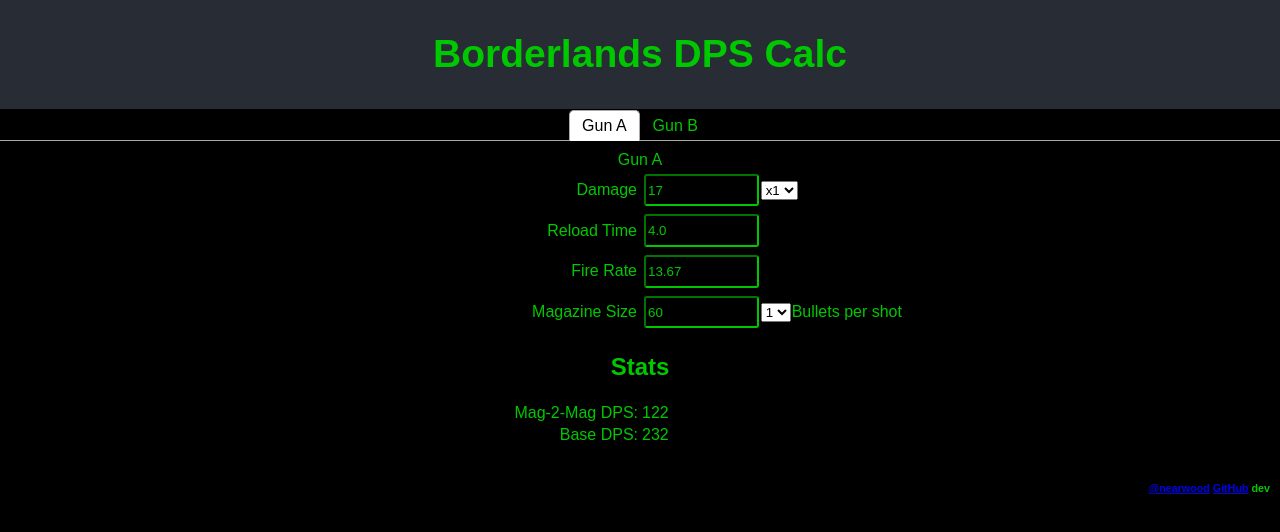
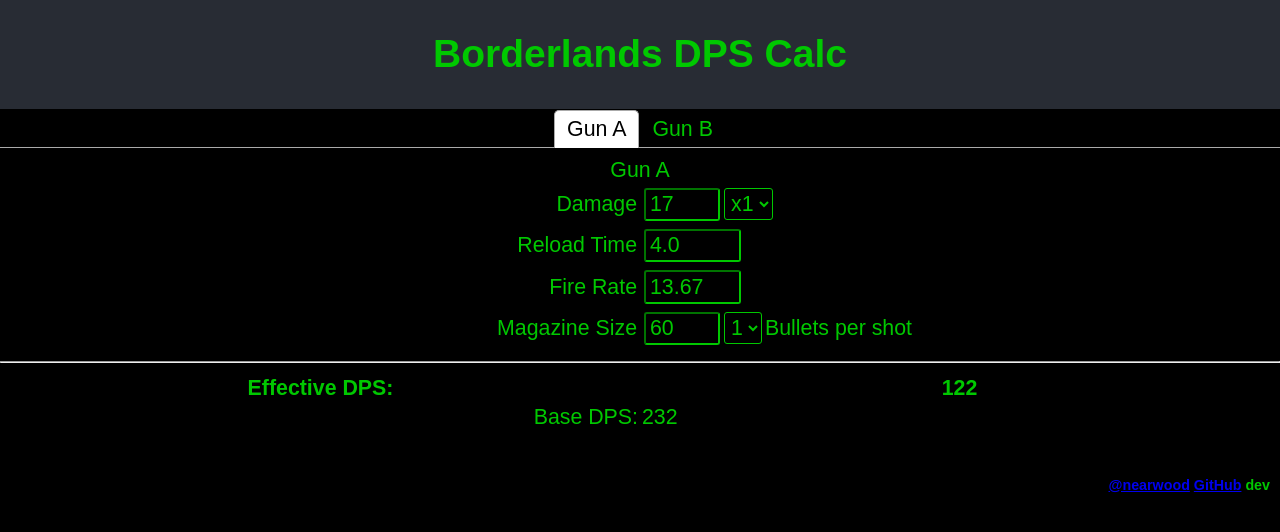
Before and after one commit to nearwood/bl-dps-calc, a React (Create React App) app: page / in a window 1280 px wide. Shown: the top 532 px of the page. Built offline with nearby package versions, Linux system fonts and the light colour scheme.

Commit message:
Fix styling of selects and fonts

```diff
--- a/src/App.css
+++ b/src/App.css
@@ -24,8 +24,12 @@
 }
 
 div input {
-  width: 8em;
-  height: 2em;
+  width: 4em;
+  height: 1em;
+}
+
+input.shrink {
+  width: 3em;
 }
 
 label {
--- a/src/App.js
+++ b/src/App.js
@@ -65,7 +65,7 @@
         <table>
           <tbody>
             <tr><td><label htmlFor="damage">Damage</label></td>
-              <td><input onFocus={selectAll} onChange={handler} name="damage" type="number" value={form.damage.toString()} min="0"/>
+              <td><input onFocus={selectAll} onChange={handler} name="damage" type="number" className="shrink" value={form.damage.toString()} min="0"/>
               <select onChange={handler} name="damageMultiplier" id="damageMultiplier" title="Damage Multiplier" value={form.damageMultiplier}>
                 <option value="1">x1</option>
                 <option value="2">x2</option>
@@ -79,7 +79,7 @@
             <tr><td><label htmlFor="reloadTime">Reload Time</label></td><td><input onFocus={selectAll} onChange={handler} name="reloadTime" type="number" value={form.reloadTime.toString()} min="0" step="0.1"/></td></tr>
             <tr><td><label htmlFor="fireRate">Fire Rate</label></td><td><input onFocus={selectAll} onChange={handler} name="fireRate" type="number" value={form.fireRate.toString()} min="0" step="0.01"/></td></tr>
             <tr><td><label htmlFor="magazineSize">Magazine Size</label></td>
-              <td><input onFocus={selectAll} onChange={handler} name="magazineSize" type="number" value={form.magazineSize.toString()} min="0"/>
+              <td><input onFocus={selectAll} onChange={handler} name="magazineSize" type="number" className="shrink" value={form.magazineSize.toString()} min="0"/>
               <select onChange={handler} name="bulletsPerShot" id="bulletsPerShot" title="Bullets per shot" value={form.bulletsPerShot}>
                 <option value="1">1</option>
                 <option value="2">2</option>
@@ -101,11 +101,11 @@
     return (
       <table>
         <tbody>
-        <tr><td>Mag-2-Mag DPS:</td><td>{m2mDps}</td>{gunA && percentDelta(gunA.mag2magDps, gun.mag2magDps)}</tr>
-        <tr><td>Base DPS:</td><td>{dps}</td>{gunA && percentDelta(gunA.dps, gun.dps)}</tr>
-        {gunA && <tr><td>Fire Rate:</td><td>{(gun.fireRate - gunA.fireRate).toFixed(2)}</td>{percentDelta(gunA.fireRate, gun.fireRate)}</tr>}
-        {gunA && <tr><td>Reload time:</td><td>{(gun.reloadTime - gunA.reloadTime).toFixed(2)}</td>{percentDelta(gunA.reloadTime, gun.reloadTime, true)}</tr>}
-        {gunA && <tr><td>Magazine Size:</td><td>{(gun.magazineSize - gunA.magazineSize).toFixed(2)}</td>{percentDelta(gunA.magazineSize, gun.magazineSize)}</tr>}
+          <tr><th>Effective DPS:</th><th>{m2mDps}</th>{gunA && percentDelta(gunA.mag2magDps, gun.mag2magDps)}</tr>
+          <tr><td>Base DPS:</td><td>{dps}</td>{gunA && percentDelta(gunA.dps, gun.dps)}</tr>
+          {gunA && <tr><td>Fire Rate:</td><td>{(gun.fireRate - gunA.fireRate).toFixed(2)}</td>{percentDelta(gunA.fireRate, gun.fireRate)}</tr>}
+          {gunA && <tr><td>Reload time:</td><td>{(gun.reloadTime - gunA.reloadTime).toFixed(2)}</td>{percentDelta(gunA.reloadTime, gun.reloadTime, true)}</tr>}
+          {gunA && <tr><td>Magazine Size:</td><td>{(gun.magazineSize - gunA.magazineSize).toFixed(2)}</td>{percentDelta(gunA.magazineSize, gun.magazineSize)}</tr>}
         </tbody>
       </table>
     );
@@ -127,8 +127,8 @@
               <span>Gun A</span>
               {renderForm(formA, handlerA)}
             </div>
+            <hr/>
             <div className="flex flexColumn">
-              <h2>Stats</h2>
               {renderStats(gunA)}
             </div>
           </TabPanel>
@@ -137,8 +137,8 @@
               <span>Gun B</span>
               {renderForm(formB, handlerB)}
             </div>
+            <hr/>
             <div className="flex flexColumn">
-              <h2>Stats</h2>
               {renderStats(gunB, gunA)}
             </div>
           </TabPanel>
--- a/src/index.css
+++ b/src/index.css
@@ -2,20 +2,28 @@
   background-color: black;
   margin: 0;
   font-family: sans-serif;
+  font-size: 16pt;
   -webkit-font-smoothing: antialiased;
   -moz-osx-font-smoothing: grayscale;
   color: rgb(0, 200, 0);
   min-height: 100%;
 }
 
-code {
-  font-family: monospace;
-}
-
-input {
+input, select {
   background-color: black;
   margin: 2px;
   border-radius: 3px;
   border-color: rgb(0, 200, 0);
   color: rgb(0, 200, 0);
+  font-family: sans-serif;
+  font-size: 16pt;
+  padding: 4px;
 }
+
+select {
+  padding: 2px;
+}
+
+code {
+  font-family: monospace;
+}
```
